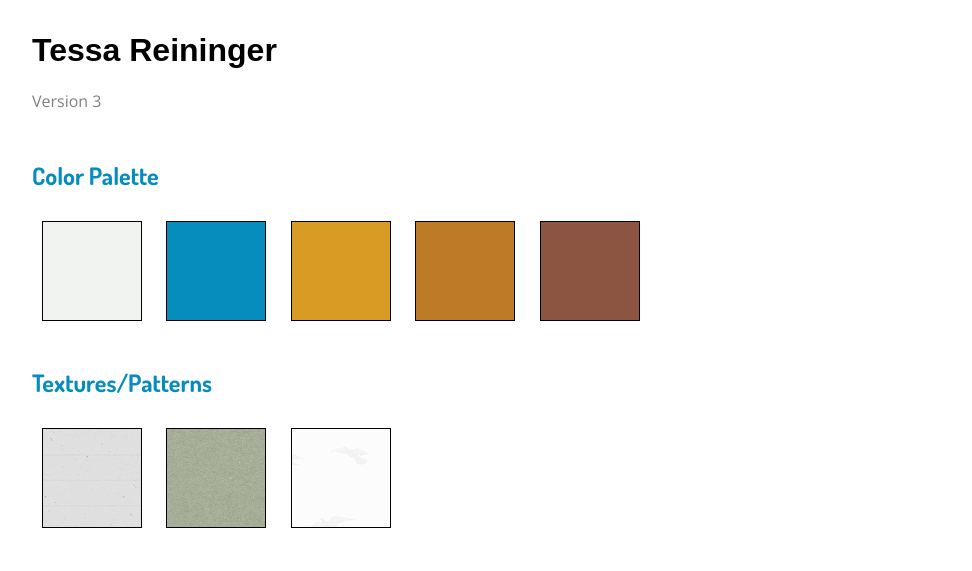
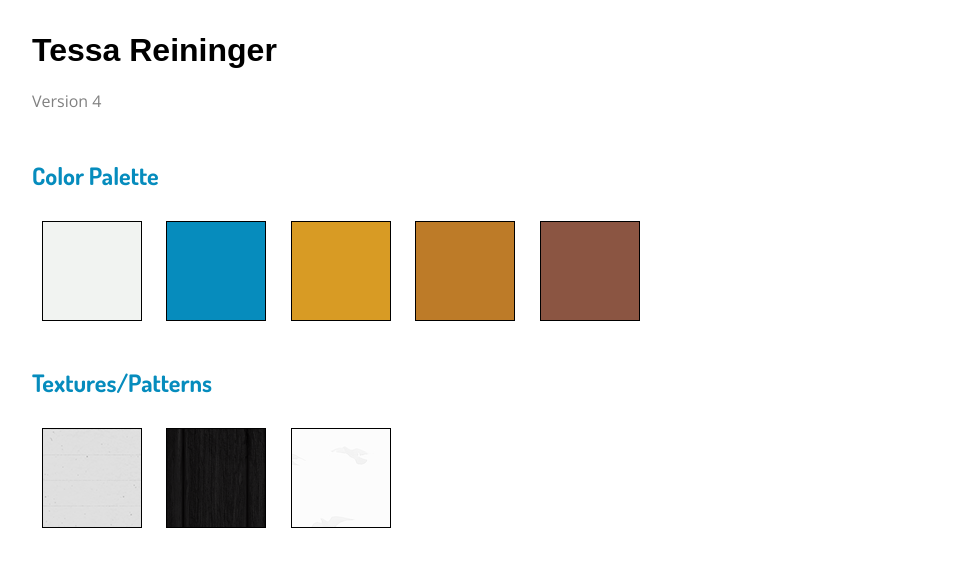
Before and after one commit to treininger/style-tile, a plain HTML site: page index.html in a window 1280 px wide. Shown: the top 571 px of the page, without its empty margins (68-1040 px from the left). Drawn offline with nearby package versions, Linux system fonts and the light colour scheme; a web font is replaced by a local one.

Commit message:
Added Dark Wood

```diff
--- a/css/styles.css
+++ b/css/styles.css
@@ -53,7 +53,7 @@ background: url('../img/notebook.png');
 }
 
 .pattern-2 {
-    background: url('../img/green_cup.png');
+    background: url('../img/dark_wood.png');
 }
 
 .pattern-3 {
--- a/index.html
+++ b/index.html
@@ -22,7 +22,7 @@
 <!-- Project Info -->
 	<section class="grid-container">
 		<h1>Tessa Reininger</h1>
-		<p>Version 3</p>
+		<p>Version 4</p>
 	</section>
 
 <!--
```
Also changed, not shown: img/dark_wood.png (added).
